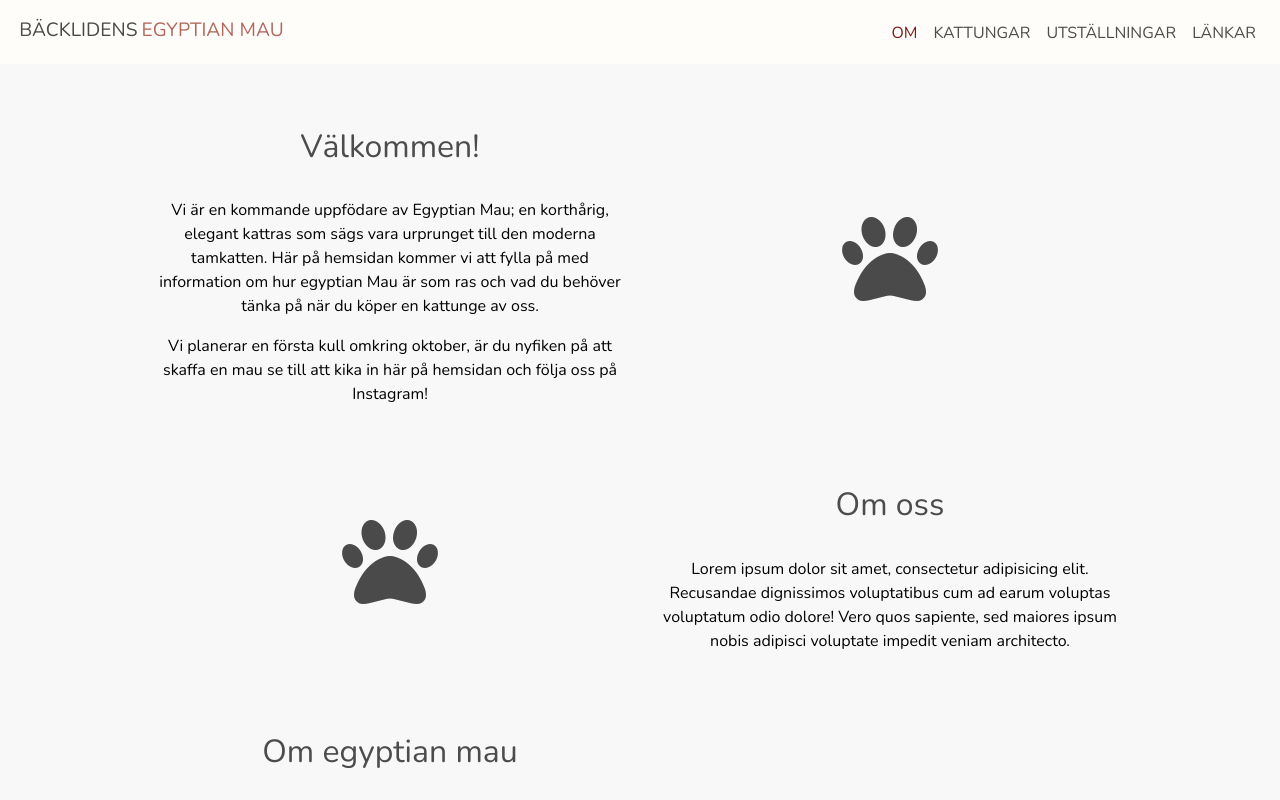
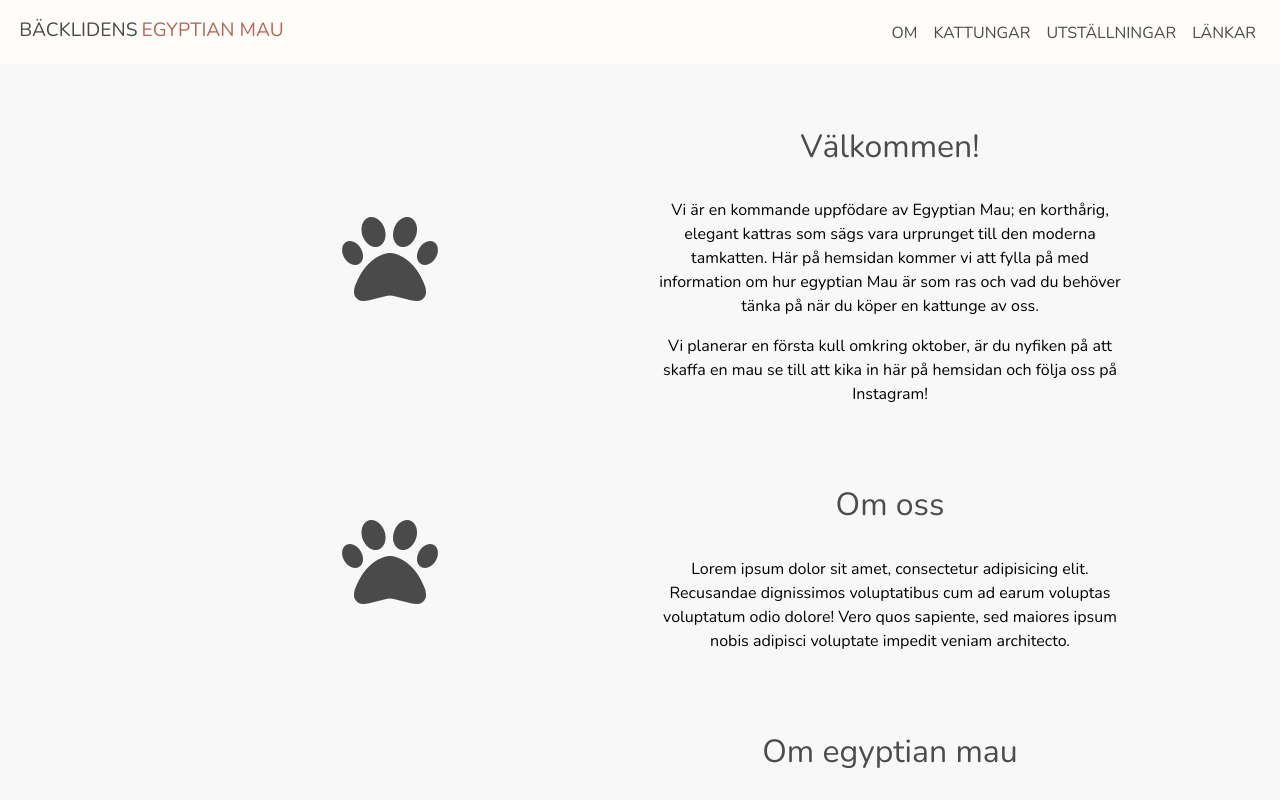
Before and after one commit to alexanderczigler/se-backlidens, a SvelteKit app: page / in a window 1280 px wide. Shown: the top 800 px of the page. Built offline with nearby package versions, Linux system fonts and the light colour scheme.

Commit message:
chore: smoketest fixes

```diff
--- a/package.json
+++ b/package.json
@@ -15,7 +15,8 @@
 		"check:watch": "svelte-kit sync && svelte-check --tsconfig ./jsconfig.json --watch",
 		"test": "playwright test",
 		"lint": "prettier --plugin-search-dir . --check . && eslint .",
-		"format": "prettier --plugin-search-dir . --write ."
+		"format": "prettier --plugin-search-dir . --write .",
+		"smoketest": "npm run build && npm run check && npm run lint && npm run test"
 	},
 	"devDependencies": {
 		"@playwright/test": "^1.28.1",
--- a/src/components/Block.svelte
+++ b/src/components/Block.svelte
@@ -1,8 +1,8 @@
 <script lang="ts">
-	export let alternate;
+	export let alternate = false;
 </script>
 
-<block alternate={alternate || undefined}>
+<block alternate={alternate || false}>
 	<side>
 		<slot />
 	</side>
--- a/src/components/Nav.svelte
+++ b/src/components/Nav.svelte
@@ -1,6 +1,6 @@
 <script lang="ts">
-	export let segment;
-	export let onClick;
+	export let segment = '';
+	export let onClick = () => {};
 </script>
 
 <nav>
--- a/src/routes/+layout.svelte
+++ b/src/routes/+layout.svelte
@@ -2,7 +2,7 @@
 	import Footer from '../components/Footer.svelte';
 	import Top from '../sections/Top.svelte';
 
-	export let segment;
+	export let segment = '';
 </script>
 
 <layout>
@@ -27,8 +27,8 @@
 		padding-bottom: 5em;
 	}
 
-	@media (min-width: 800px) {
+	/* @media (min-width: 800px) {
 		layout {
 		}
-	}
+	} */
 </style>
--- a/src/sections/Top.svelte
+++ b/src/sections/Top.svelte
@@ -2,7 +2,7 @@
 	import Logo from '../components/Logo.svelte';
 	import Nav from '../components/Nav.svelte';
 
-	export let segment;
+	export let segment = '';
 
 	let overlay = false;
 	const toggleMenu = () => {
@@ -19,7 +19,13 @@
 <top>
 	<hamburger>
 		<span>
-			<i class="fa fa-bars" on:click={toggleMenu} />
+			<i
+				class="fa fa-bars"
+				on:click={toggleMenu}
+				on:keyup={toggleMenu}
+				role="button"
+				tabindex="0"
+			/>
 		</span>
 	</hamburger>
 
```
Also changed, not shown: static/global.css (+12 -5 lines), tests/test.js (+1 -1 lines).
